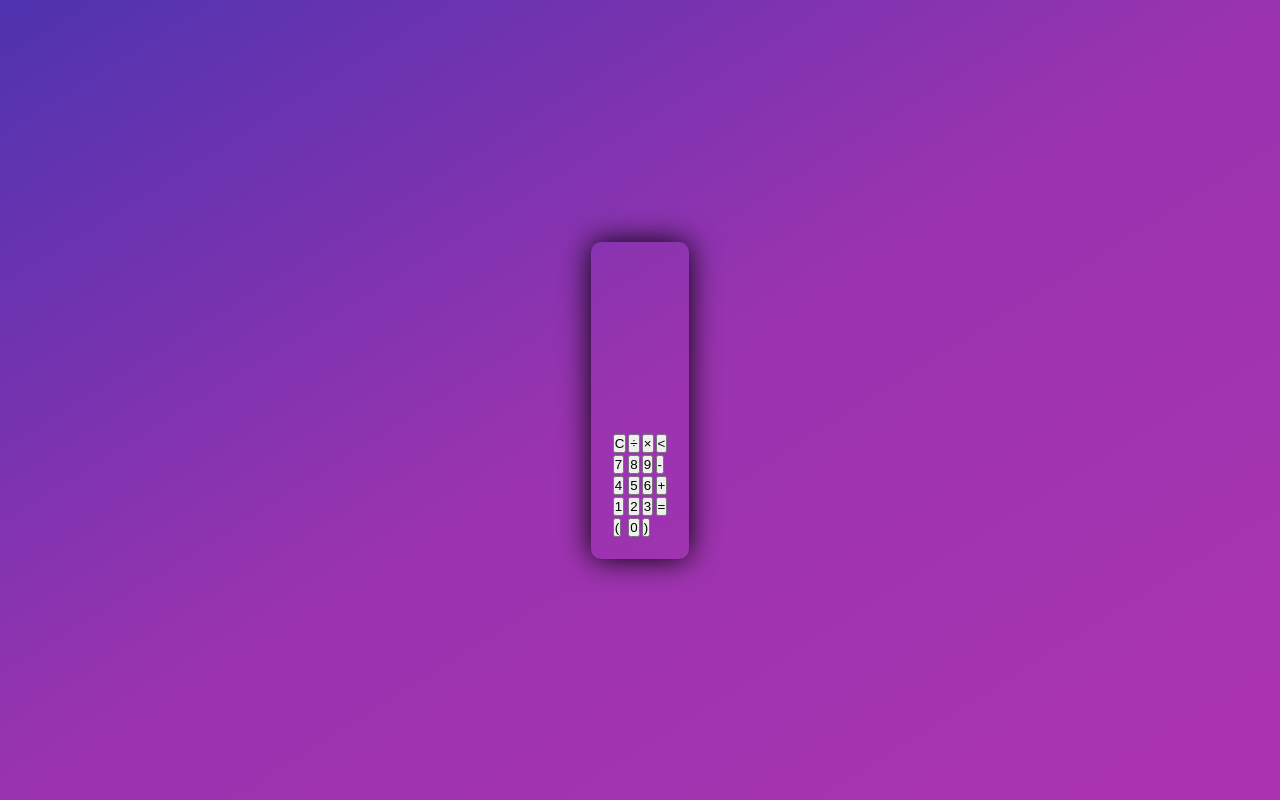
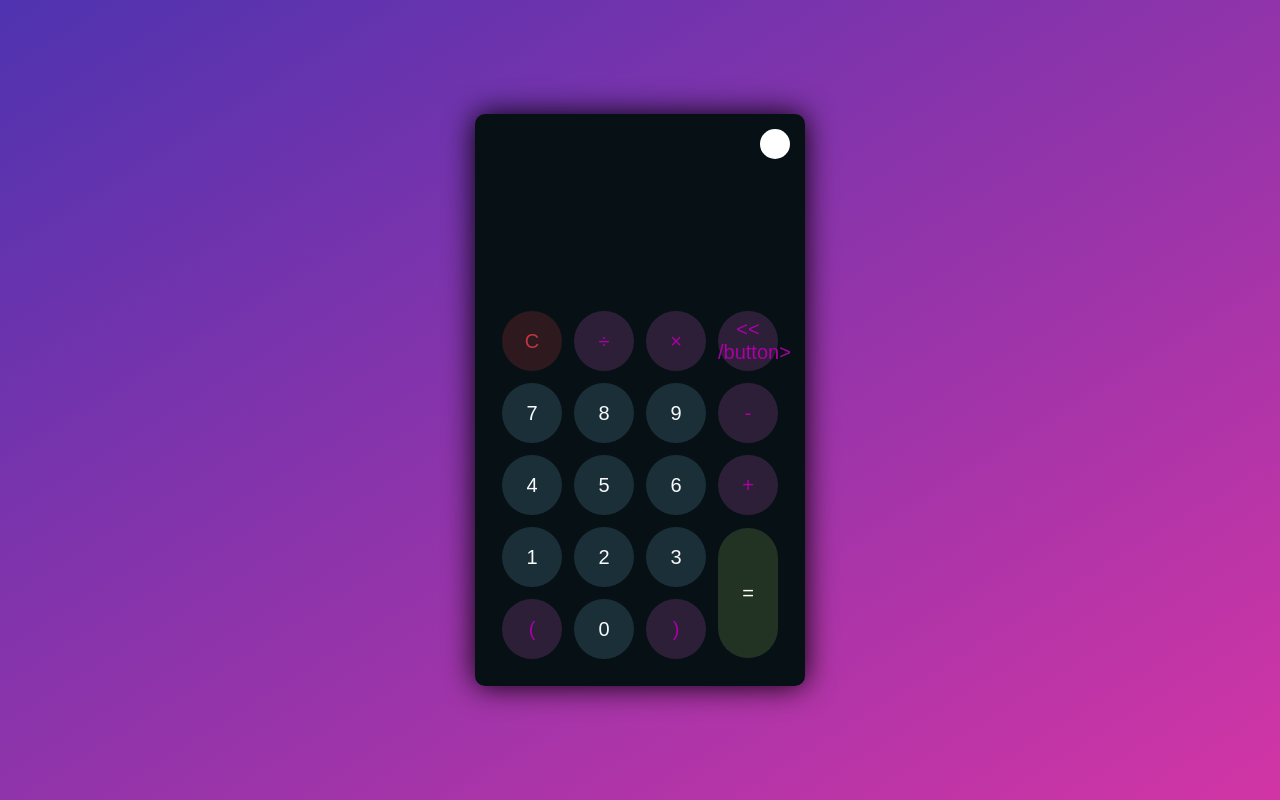
Before and after one commit to DhruvPandey1509/Simple-Calculator, a plain HTML site: page index.html in a window 1280 px wide. Drawn offline with Linux system fonts and the light colour scheme.

Commit message:
changes made in style and html

```diff
--- a/index.html
+++ b/index.html
@@ -14,44 +14,44 @@
 
     <div class="container">
         <div class="calculator dark">
-            <div class="theme toggler actie">
+            <div class="theme-toggler active">
                 <i class="toggler-icon"></i>
             </div>
-
             <div class="display-screen">
                 <div id="display"></div>
             </div>
-
-            <div class="button">
+            <div class="buttons">
                 <table>
                     <tr>
                         <td><button class="btn-operator" id="clear">C</button></td>
-                        <td><button class="btn-operator" id="/">&divide</button></td>
-                        <td><button class="btn-operator" id="*">&times</button></td>
-                        <td><button class="btn-operator" id="backspace"><</button></td>
+                        <td><button class="btn-operator" id="/">&divide;</button></td>
+                        <td><button class="btn-operator" id="*">&times;</button></td>
+                        <td><button class="btn-operator" id="backspace">
+                                << /button>
+                        </td>
                     </tr>
                     <tr>
-                        <td><button class="button btn-number" id="7">7</div></td>
-                        <td><button class="button btn-number" id="8">8</div></td>
-                        <td><button class="button btn-number" id="9">9</div></td>
-                        <td><button class="button btn-operator" id="-">-</div></td>
+                        <td><button class="btn-number" id="7">7</button></td>
+                        <td><button class="btn-number" id="8">8</button></td>
+                        <td><button class="btn-number" id="9">9</button></td>
+                        <td><button class="btn-operator" id="-">-</button></td>
                     </tr>
                     <tr>
-                        <td><button class="button btn-number" id="4">4</div></td>
-                        <td><button class="button btn-number" id="5">5</div></td>
-                        <td><button class="button btn-number" id="6">6</div></td>
-                        <td><button class="button btn-operator" id="*">+</div></td>
+                        <td><button class="btn-number" id="4">4</button></td>
+                        <td><button class="btn-number" id="5">5</button></td>
+                        <td><button class="btn-number" id="6">6</button></td>
+                        <td><button class="btn-operator" id="+">+</button></td>
                     </tr>
                     <tr>
-                        <td><button class="button btn-number" id="1">1</div></td>
-                        <td><button class="button btn-number" id="2">2</div></td>
-                        <td><button class="button btn-number" id="3">3</div></td>
-                        <td><button class="button btn-equal" id="equal">=</div></td>
+                        <td><button class="btn-number" id="1">1</button></td>
+                        <td><button class="btn-number" id="2">2</button></td>
+                        <td><button class="btn-number" id="3">3</button></td>
+                        <td rowspan="2"><button class="btn-equal" id="equal">=</button></td>
                     </tr>
                     <tr>
-                        <td><button class="button btn-operator" id="(">(</div></td>
-                        <td><button class="button btn-number" id="0">0</div></td>
-                        <td><button class="button btn-operator" id=")">)</div></td>
+                        <td><button class="btn-operator" id="(">(</button></td>
+                        <td><button class="btn-number" id="0">0</button></td>
+                        <td><button class="btn-operator" id=")">)</button></td>
                     </tr>
                 </table>
             </div>
--- a/style.css
+++ b/style.css
@@ -1,70 +1,162 @@
-*{
+* {
     padding: 0;
     margin: 0;
     box-sizing: border-box;
     outline: 0;
     transition: all 0.5s ease;
 }
-body{
+
+body {
     font-family: sans-serif;
 }
-a{
-    test-decoration: none;
+
+a {
+    text-decoration: none;
     color: #fff;
 }
-body{
-    background-image: linear-gradient(to bottom right, rgba(79,51,176,1),rgb(155, 51, 176),rgb(172, 51, 176));
+
+body {
+    background-image: linear-gradient( to bottom right, rgba(79,51,176,1.0),rgba(210,53,165));
 }
-.container{
+
+.container {
     height: 100vh;
     width: 100vw;
     display: grid;
-    place-items : center;
+    place-items: center;
 }
-.calculator{
+
+.calculator {
     position: relative;
     height: auto;
-    width:auto;
-    padding:20px;border-radius: 10px;
+    width: auto;
+    padding: 20px;
+    border-radius: 10px;
     box-shadow: 0 0 30px #000;
 }
-.theme-toggler{
-    position:absolute;
-    top:30px;
+
+.theme-toggler {
+    position: absolute;
+    top: 30px;
     right: 30px;
-    color:#fff;
+    color: #fff;
     cursor: pointer;
     z-index: 1;
 }
-.theme-toggler{
-    color : #333;
+
+.theme-toggler.active {
+    color: #333;
 }
-.theme-toggler.active{
-    color:#333;
+
+.theme-toggler.active::before {
+    background-color: #fff;
 }
-.theme-toggler.active::before{
-    color : #fff;
+
+.theme-toggler::before {
+    content: '';
+    height: 30px;
+    width: 30px;
+    position: absolute;
+    top: 50%;
+    transform: translate(-50%, -50%);
+    border-radius: 50%;
+    background-color: #333;
+    z-index: -1;
 }
-.theme-toggler::before{
-    content : '';
-    height : 30px;
-    width : 30px;
-    position : absolute;
-    top : 50%;
-    transform : translate(-50%, -50%);
-    border-radius: 50%;
-    background-color : #333;
-    z-index : -1;
-}
-#display{
-    margin : 0 10px;
-    height : 150px;
-    width : auto;
+
+#display {
+    margin: 0 10px;
+    height: 150px;
+    width: auto;
     max-width: 270px;
-    display : flex;
+    display: flex;
     align-items: flex-end;
     justify-content: flex-end;
     font-size: 30px;
     margin-bottom: 20px;
     overflow-x: scroll;
+  }
+
+#display::-webkit-scrollbar {
+    display: block;
+    height: 3px;
 }
+
+button {
+    height: 60px;
+    width: 60px;
+    border: 0;
+    border-radius: 30px;
+    margin: 5px;
+    font-size: 20px;
+    cursor: pointer;
+    transition: all 200ms ease;
+}
+
+button:hover {
+    transform: scale(1.1);
+}
+
+button#equal {
+    height: 130px;
+}
+
+/* light theme */
+
+.calculator {
+    background-color: #fff;
+}
+
+.calculator #display {
+    color: #0a1e23;
+}
+
+.calculator button#clear {
+    background-color: #ffd5d8;
+    color: #fc4552;
+}
+
+.calculator button.btn-number {
+    background-color: #c3eaff;
+    color: #000000;
+}
+
+.calculator button.btn-operator {
+    background-color: #ffd0fb;
+    color: #f967f3;
+  }
+
+  .calculator button.btn-equal {
+    background-color: #adf9e7;
+    color: #000;
+  }
+
+  /* dark theme */
+
+  .calculator.dark {
+    background-color: #071115;
+  }
+
+  .calculator.dark #display {
+    color: #f8fafb;
+  }
+
+  .calculator.dark button#clear {
+    background-color: #2d191e;
+    color: #bd3740;
+  }
+
+  .calculator.dark button.btn-number {
+    background-color: #1b2f38;
+    color: #f8fafb;
+  }
+
+  .calculator.dark button.btn-operator {
+    background-color: #2e1f39;
+    color: #aa00a4;
+  }
+
+  .calculator.dark button.btn-equal {
+    background-color: #223323;
+    color: #ffffff;
+  }
```
